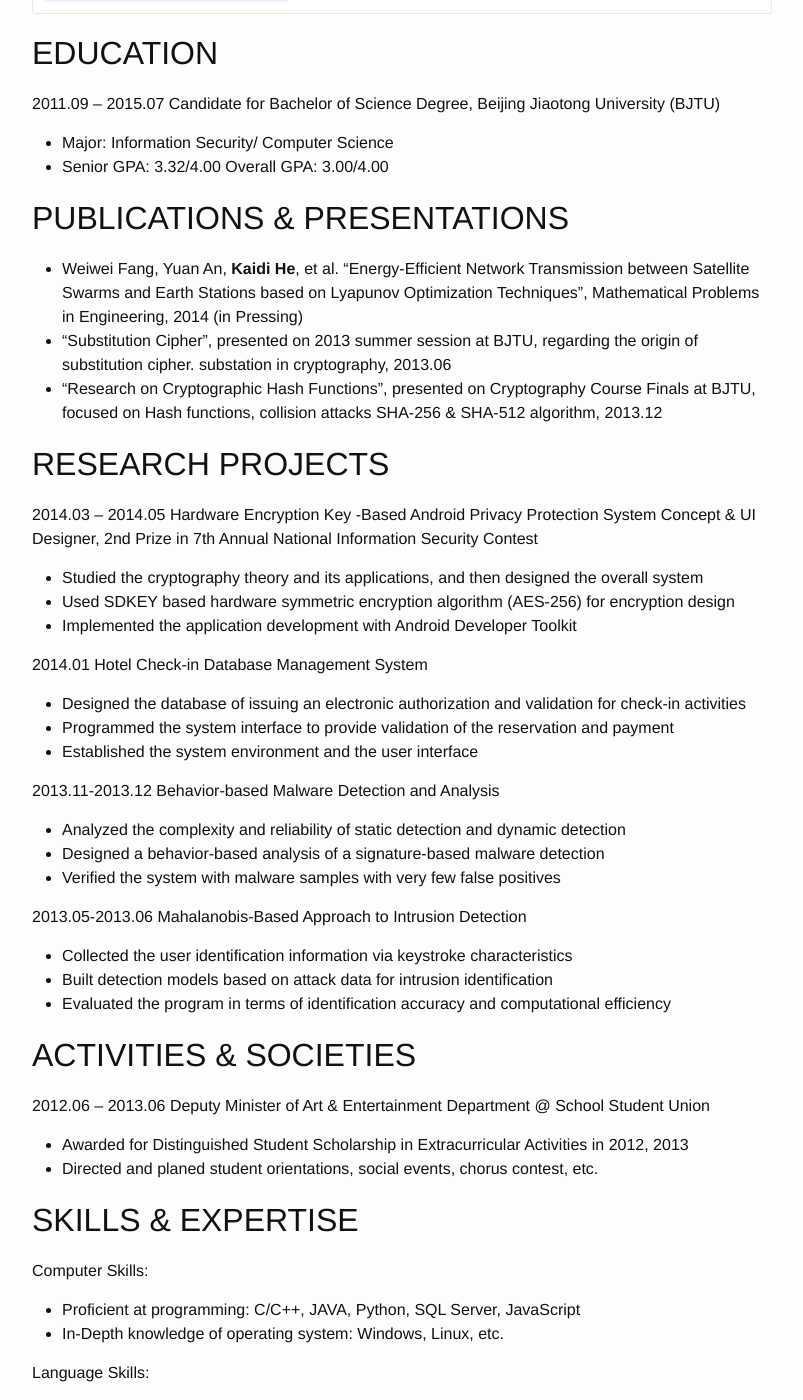
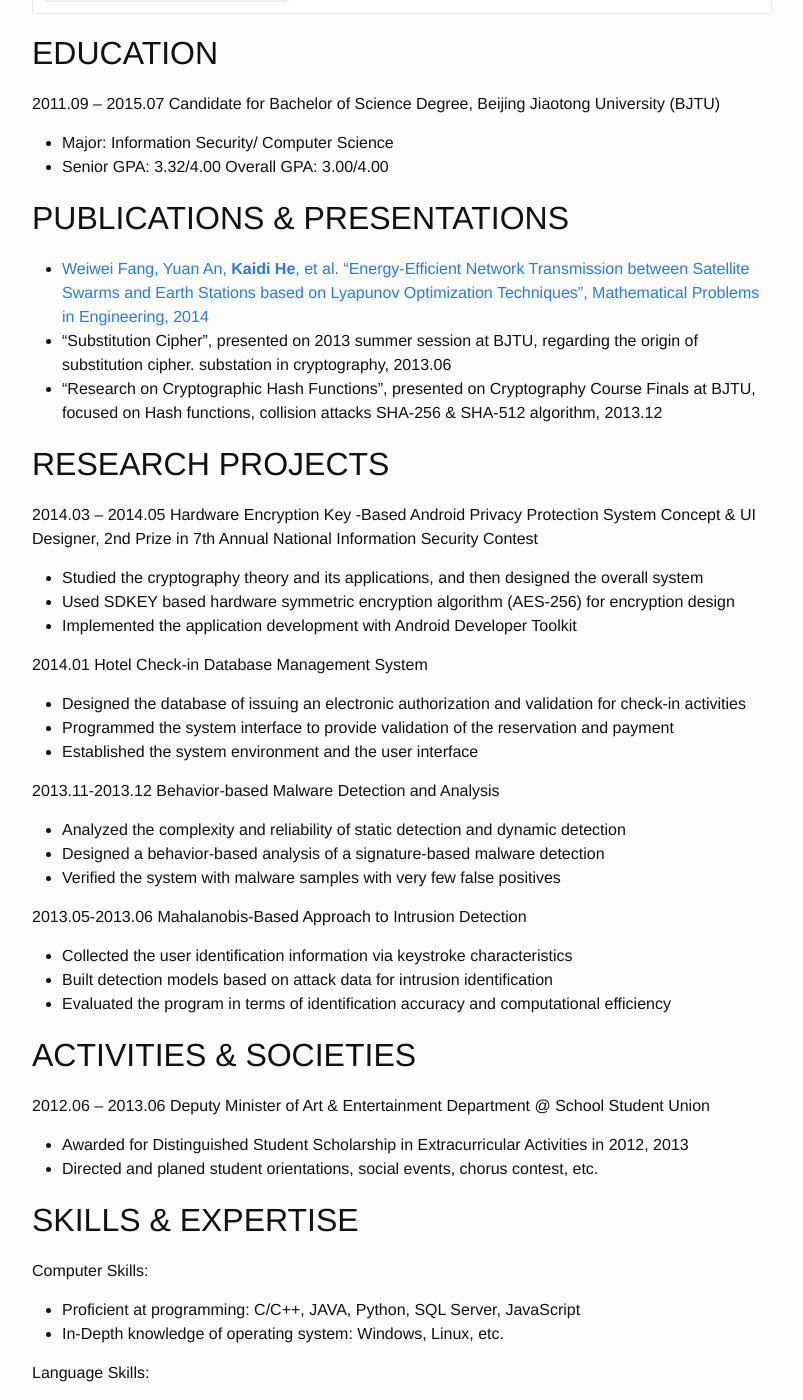
Before and after one commit to HKKKD/hkkkd.github.io, a Jekyll site: the page built from about.md, in a window 1280 px wide and 1400 px high, scrolled down 236 px. Shown: the whole window, without its empty margins (238-1041 px from the left). Built offline with Jekyll 4.4.1, drawn with Linux system fonts in a browser that asks for light colours; Markdown is read by kramdown in place of the engine named in the settings; some of the changed text lies outside the part shown.

Commit message:
cv update 2

```diff
--- a/_config.yml
+++ b/_config.yml
@@ -1,6 +1,6 @@
 # Site settings
 title: HKKKD's Webite
-email: hekaidi_@outlook.com
+email: kaidi.he@outlook.com
 description: > # this means to ignore newlines until "baseurl:"
   Click About to see the CV page.
 baseurl: "" # the subpath of your site, e.g. /blog/
--- a/about.md
+++ b/about.md
@@ -16,7 +16,7 @@ permalink: /about/
 - Senior GPA: 3.32/4.00      Overall GPA: 3.00/4.00
 
 ##PUBLICATIONS & PRESENTATIONS
-- Weiwei Fang, Yuan An, __Kaidi He__, et al. “Energy-Efficient Network Transmission between Satellite Swarms and Earth Stations based on Lyapunov Optimization Techniques”, Mathematical Problems in Engineering, 2014 (in Pressing)
+- [Weiwei Fang, Yuan An, __Kaidi He__, et al. “Energy-Efficient Network Transmission between Satellite Swarms and Earth Stations based on Lyapunov Optimization Techniques”, Mathematical Problems in Engineering, 2014](http://downloads.hindawi.com/journals/mpe/2014/254326.pdf)
 - “Substitution Cipher”, presented on 2013 summer session at BJTU, regarding the origin of substitution cipher. substation in cryptography, 2013.06
 - “Research on Cryptographic Hash Functions”, presented on Cryptography Course Finals at BJTU, focused on Hash functions, collision attacks SHA-256 & SHA-512 algorithm, 2013.12
 
```
